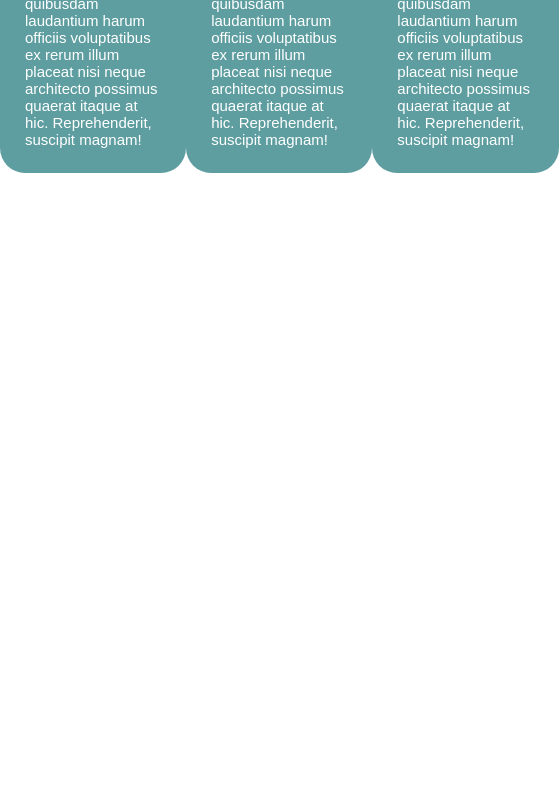
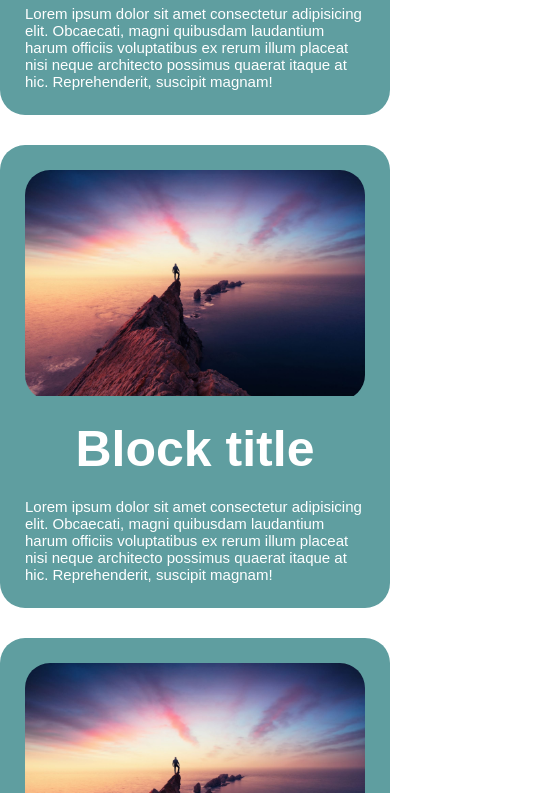
Before and after one commit to Dan1707/repository2, a plain HTML site: page index.html in a window 390 px wide. Shown: the part 469-1262 px from the top of the page, 559 px wide, since content can reach past the window. Before the commit the page ends 844 px from the top, so only its background shows below. Drawn offline with Linux system fonts and the light colour scheme.

Commit message:
adaptive started

```diff
--- a/css/style.scss
+++ b/css/style.scss
@@ -45,3 +45,21 @@
     font-size: 15px;
   }
 }
+
+@media (max-width: 1200px) {
+  .block {
+    &__container {
+      display: flex;
+      flex-direction: column;
+      row-gap: 30px;
+    }
+  }
+}
+
+@media (max-width: 800px) {
+  .block {
+    &__item {
+      max-width: 100%;
+    }
+  }
+}
```
Also changed, not shown: css/style.css, 1 other file.
